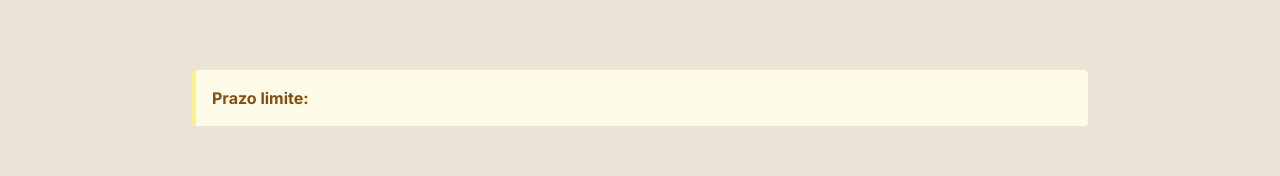
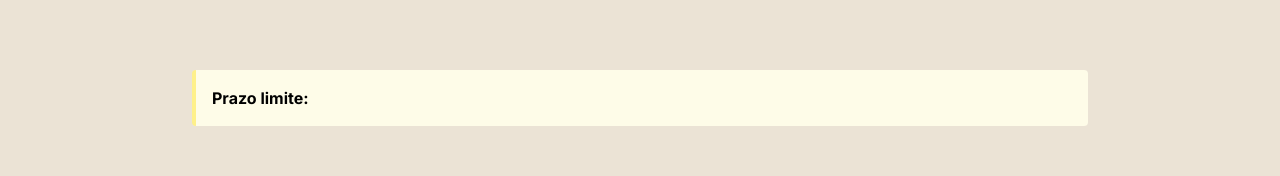
Before and after one commit to KesiaDev/conferencia-turismo-site, a React (Vite) app in the folder apps/web/: page /call in a window 1280 px wide. Shown: the part 600-776 px from the top of the page. Built offline with nearby package versions, Linux system fonts and the light colour scheme; no server answers.

Commit message:
fix: alterar cor do texto do prazo limite para preto

```diff
--- a/apps/web/src/components/Alert.tsx
+++ b/apps/web/src/components/Alert.tsx
@@ -8,7 +8,7 @@ interface AlertProps {
 export default function Alert({ type = "info", children }: AlertProps) {
   const styles = {
     info: "bg-blue-50 border-blue-200 text-blue-800",
-    warning: "bg-yellow-50 border-yellow-200 text-yellow-800",
+    warning: "bg-yellow-50 border-yellow-200 text-black",
     success: "bg-green-50 border-green-200 text-green-800",
     error: "bg-red-50 border-red-200 text-red-800",
   };
```
